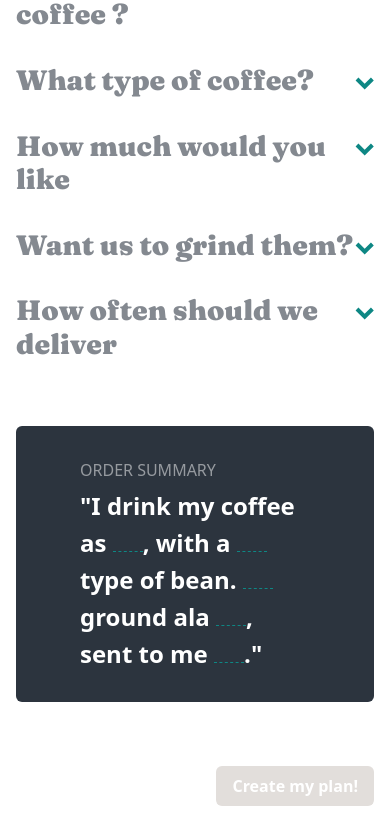
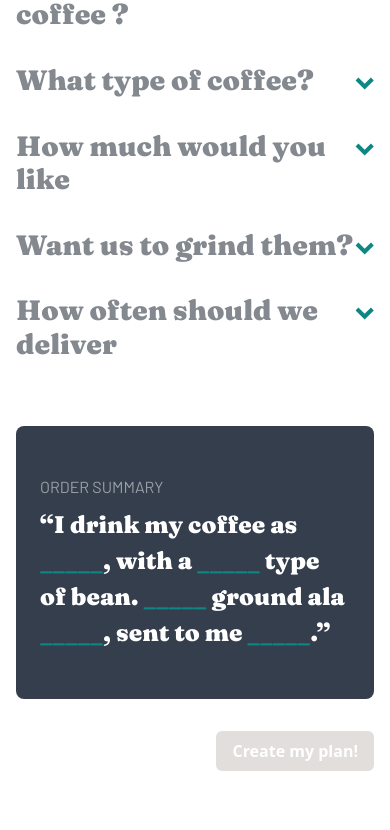
Before and after one commit to azanra/coffee-subscription, a React (Vite) app: page /plan in a window 390 px wide. Shown: the part 1992-2822 px from the top of the page. After the commit the page ends 2787 px from the top, so only its background shows below. Built offline with nearby package versions, Linux system fonts and the light colour scheme.

Commit message:
feat: add responsive order summary text

```diff
--- a/src/App.css
+++ b/src/App.css
@@ -97,6 +97,13 @@
   letter-spacing: 0px;
 }
 
+@utility text-preset-7 {
+  font-family: "Barlow";
+  font-size: 16px;
+  line-height: 160%;
+  letter-spacing: 0px;
+}
+
 @utility text-preset-8 {
   font-family: "Fraunces";
   font-size: 12px;
--- a/src/pages/plan/components/CustomizePlan.tsx
+++ b/src/pages/plan/components/CustomizePlan.tsx
@@ -35,7 +35,7 @@ const CustomizePlan = () => {
         })}
       </div>
 
-      <div className="flex flex-col lg:max-w-[730px]">
+      <div className="flex flex-col lg:max-w-[730px] gap-[64px] lg:gap-[80px]">
         <TableOfContent
           setSelectedContent={setSelectedContent}
           order={order}
--- a/src/pages/plan/components/OrderSummary.tsx
+++ b/src/pages/plan/components/OrderSummary.tsx
@@ -15,13 +15,12 @@ const OrderSummary = ({ order }: { order: IOrder }) => {
       : grindOption !== null;
 
   return (
-    <div className="mt-[64px]">
-      <div className="bg-[#2c343e] px-[64px] py-[32px] rounded-md mb-[64px]">
-        <h1 className="text-[#ffffff] opacity-[0.5] mb-[8px]">ORDER SUMMARY</h1>
-        <OrderSummaryText
-          customClass="text-white font-extrabold text-2xl"
-          order={order}
-        />
+    <div className="flex flex-col gap-[32px] lg:gap-[48px]">
+      <div className="flex flex-col gap-[8px] bg-(--neutral-900) rounded-(--radius-8) px-[24px] py-[48px] md:px-[48px] lg:px-[64px]">
+        <h1 className="text-preset-7 text-(--neutral-0) opacity-[50%]">
+          ORDER SUMMARY
+        </h1>
+        <OrderSummaryText order={order} />
       </div>
       <div className="flex justify-end">
         <button
--- a/src/pages/plan/components/OrderSummaryText.tsx
+++ b/src/pages/plan/components/OrderSummaryText.tsx
@@ -1,12 +1,6 @@
-import type { Order } from "./OrderSummary";
+import type { IOrder } from "../interfaces/PlanInterface";
 
-const OrderSummaryText = ({
-  customClass = "",
-  order,
-}: {
-  customClass?: string;
-  order: Order;
-}) => {
+const OrderSummaryText = ({ order }: { order: IOrder }) => {
   const { preference, beanType, quantity, grindOption, deliveries } = order;
 
   const isCapsules = preference === "Capsule";
@@ -17,13 +11,7 @@ const OrderSummaryText = ({
     return (
       <span>
         {text}{" "}
-        <span
-          className={
-            order
-              ? "text-[#0e8784]"
-              : " inline-block w-[30px] h-[30px] border-b-1 border-dashed border-[#0e8784]"
-          }
-        >{`${order ? order : " "}`}</span>
+        <span className="text-(--teal-600)">{`${order ? order : "_____"}`}</span>
       </span>
     );
   };
@@ -38,11 +26,11 @@ const OrderSummaryText = ({
   const getDeliveries = getOrderSummary(deliveries);
 
   return (
-    <p className={customClass}>
-      "I drink my coffee {getPreference}, with a {getBeanType} type of bean.{" "}
+    <p className="text-preset-4 text-(--neutral-0)">
+      “I drink my coffee {getPreference}, with a {getBeanType} type of bean.{" "}
       {getQuantity} {isWithGroundAla} {getGrindOption}, sent to me{" "}
       {getDeliveries}
-      ."
+      .”
     </p>
   );
 };
```
